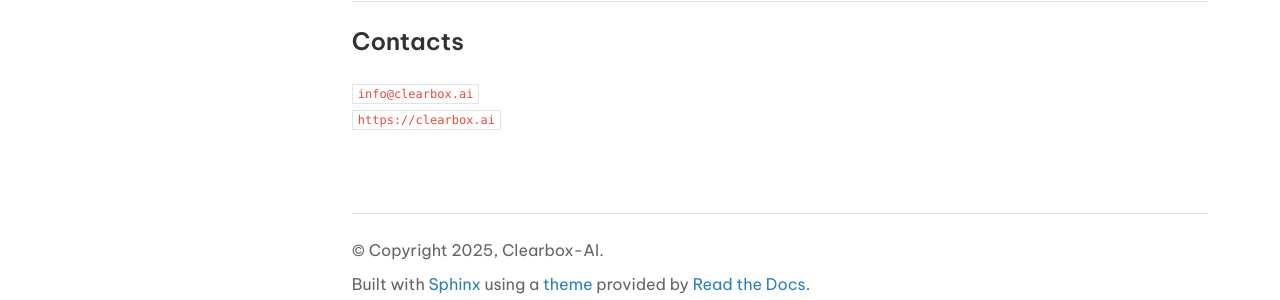
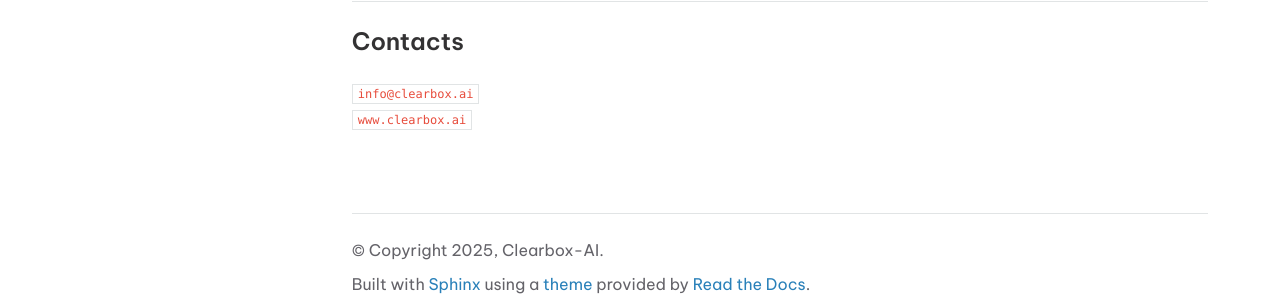
Before and after one commit to Clearbox-AI/clearbox-synthetic-kit, a Sphinx documentation site: the page built from docs/source/doc_2.md, in a window 1280 px wide and 900 px high, scrolled down 231 px. Shown: the part 580-880 px from the top of the window. Built offline with Sphinx 7.4.7 and the Read the Docs theme 3.1.0, drawn with Linux system fonts in a browser that asks for light colours; some of the changed lines change nothing that is shown.

Commit message:
minor fix

```diff
--- a/docs/source/doc_2.md
+++ b/docs/source/doc_2.md
@@ -20,7 +20,7 @@ $ pip install clearbox-synthetic-kit
 ## Try it out
 Get a quick overview of the generation process with Clearbox Synthetic Kit.
 
-[![Open In Colab](https://colab.research.google.com/assets/colab-badge.svg)](https://colab.research.google.com/github/Clearbox-AI/clearbox-synthetic-kit/blob/main/examples/tabular_data_generation.ipynb)
+[![Open In Colab](https://colab.research.google.com/assets/colab-badge.svg)](https://colab.research.google.com/github/Clearbox-AI/clearbox-synthetic-kit/blob/main/examples/tabular_data/tabular_data_generation.ipynb)
 
 Find other examples [here](https://github.com/Clearbox-AI/clearbox-synthetic-kit/tree/main/examples).
 
@@ -28,4 +28,4 @@ Find other examples [here](https://github.com/Clearbox-AI/clearbox-synthetic-kit
 
 ### Contacts
 `info@clearbox.ai`<br>
-<a href="https://clearbox.ai" target="_blank">`https://clearbox.ai`</a>
+<a href="https://clearbox.ai" target="_blank">`www.clearbox.ai`</a>
```
